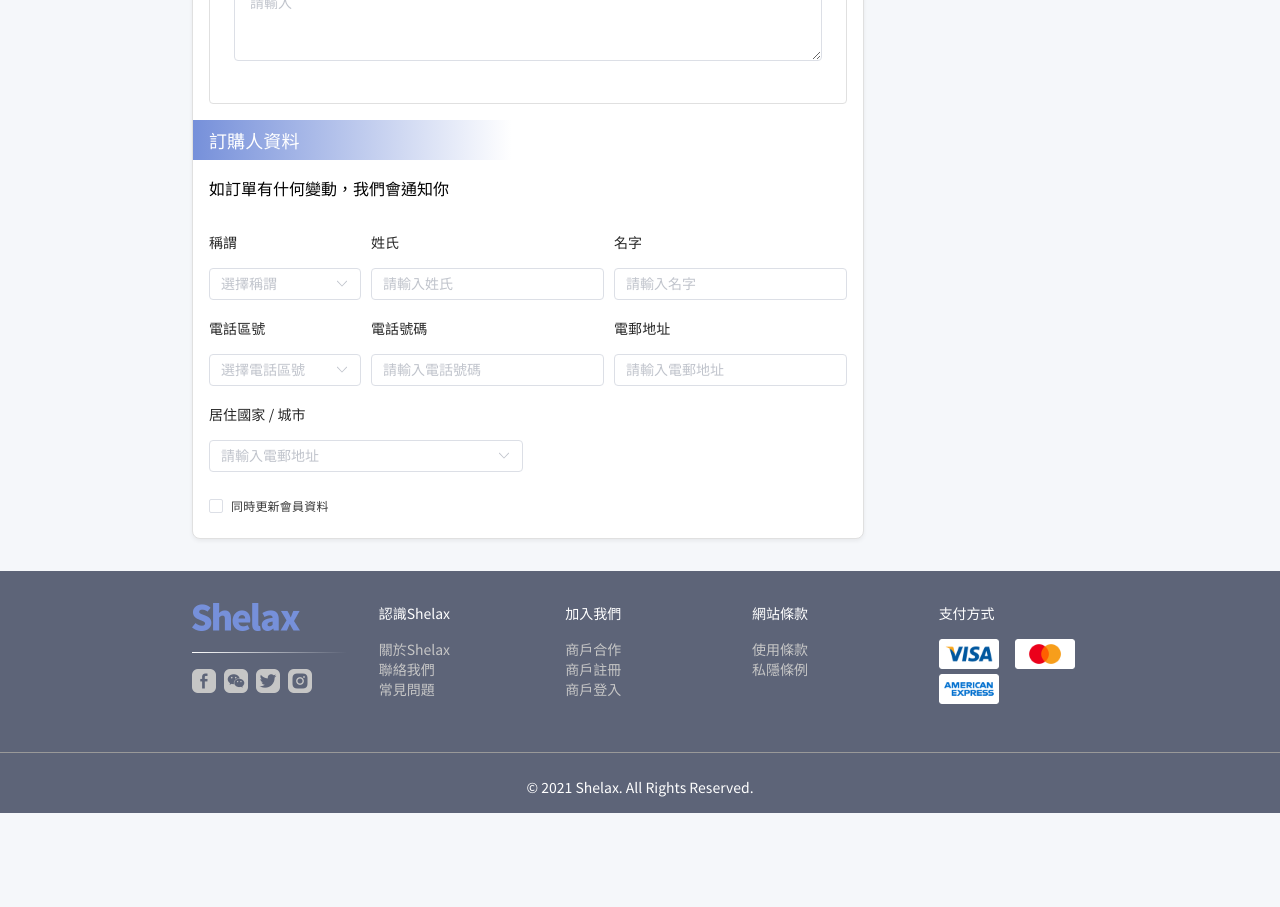
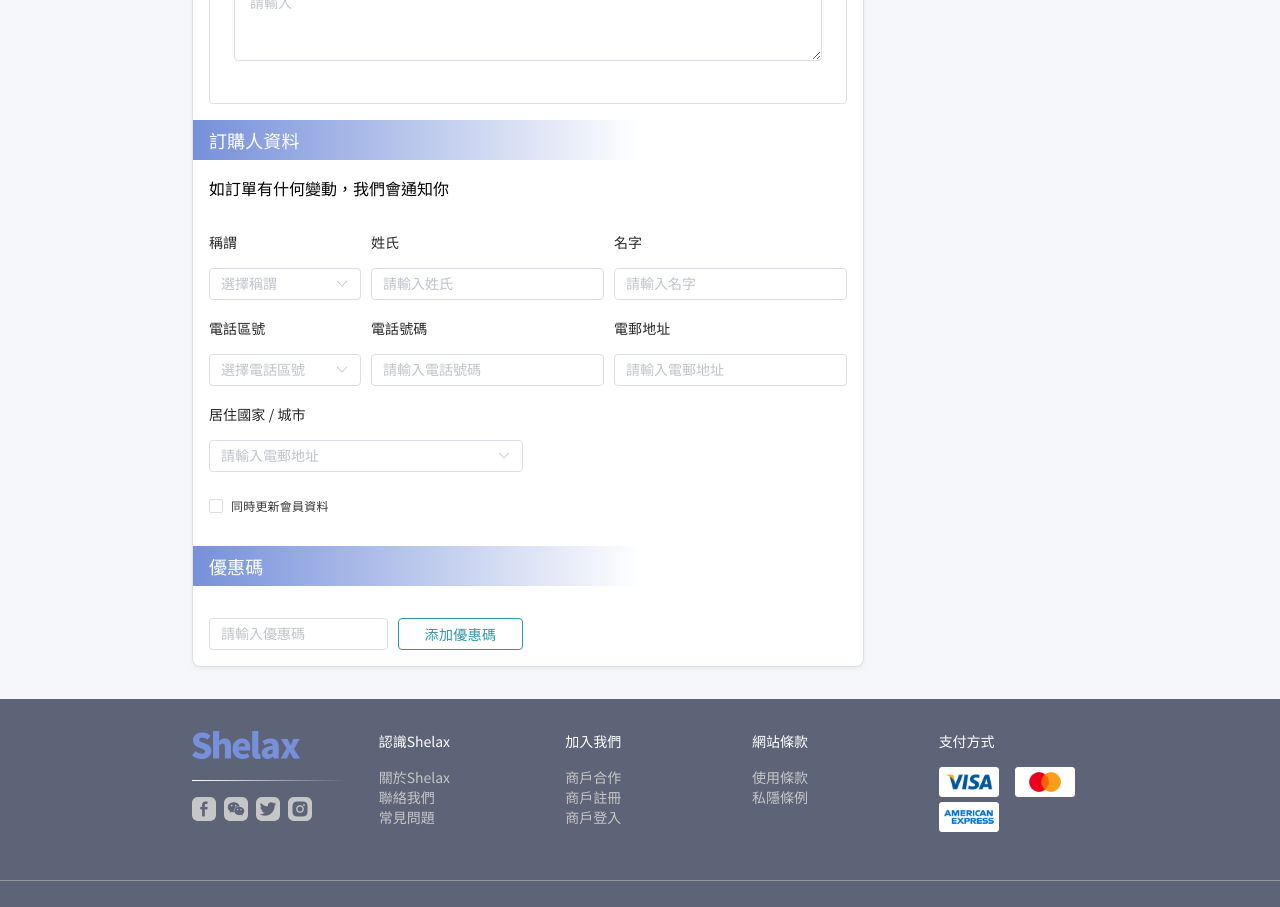
Before and after one commit to knhmb/Shelax-Medical-Service, a Vue app: page /shopping-cart-step-2 in a window 1280 px wide. Shown: the part 1700-2607 px from the top of the page. Before the commit the page ends 2513 px from the top, so only its background shows below. Built offline with nearby package versions, Linux system fonts and the light colour scheme.

Commit message:
Working on the shopping cart 2 page

```diff
--- a/src/components/shopping-cart-2/LeftSection.vue
+++ b/src/components/shopping-cart-2/LeftSection.vue
@@ -7,6 +7,7 @@
       <p class="body-title">預訂資料</p>
       <Form />
       <order-information></order-information>
+      <promo-code></promo-code>
     </div>
   </div>
 </template>
@@ -14,11 +15,13 @@
 <script>
 import Form from "./Form.vue";
 import OrderInformation from "./OrderInformation.vue";
+import PromoCode from "./PromoCode.vue";
 
 export default {
   components: {
     Form,
     OrderInformation,
+    PromoCode,
   },
 };
 </script>
@@ -72,6 +75,6 @@ export default {
   left: -1rem;
   top: 50%;
   transform: translateY(-50%);
-  width: 50%;
+  width: 70%;
 }
 </style>
--- a/src/components/shopping-cart-2/OrderInformation.vue
+++ b/src/components/shopping-cart-2/OrderInformation.vue
@@ -73,7 +73,7 @@
   left: -1rem;
   top: 50%;
   transform: translateY(-50%);
-  width: 50%;
+  width: 70%;
 }
 
 .shopping-cart-step-2 .left-section-cart .order-information .el-form {
--- /dev/null
+++ b/src/components/shopping-cart-2/PromoCode.vue
@@ -0,0 +1,55 @@
+<template>
+  <div class="promo-code">
+    <h3>優惠碼</h3>
+    <el-row :gutter="10">
+      <el-col :span="7">
+        <el-input placeholder="請輸入優惠碼"></el-input>
+      </el-col>
+      <el-col :span="5">
+        <el-button>添加優惠碼</el-button>
+      </el-col>
+    </el-row>
+  </div>
+</template>
+
+<style scoped>
+.promo-code {
+  margin-top: 2rem;
+}
+
+.promo-code h3 {
+  font-weight: 500;
+  font-size: 18px;
+  line-height: 24px;
+  letter-spacing: 0.1px;
+  color: #ffffff;
+  position: relative;
+  z-index: 1;
+  margin-bottom: 2.5rem;
+}
+
+.promo-code h3::before {
+  content: "";
+  position: absolute;
+  background: linear-gradient(90deg, #7690da 0%, rgba(118, 144, 218, 0) 100%);
+  height: 40px;
+  z-index: -1;
+  left: -1rem;
+  top: 50%;
+  transform: translateY(-50%);
+  width: 70%;
+}
+
+.promo-code .el-button {
+  font-family: Noto Sans HK;
+  font-style: normal;
+  font-weight: 500;
+  font-size: 14px;
+  line-height: 20px;
+  letter-spacing: 0.4px;
+  color: #2d99a0;
+  border-color: #2d99a0;
+  padding: 0;
+  width: 100%;
+}
+</style>
```
